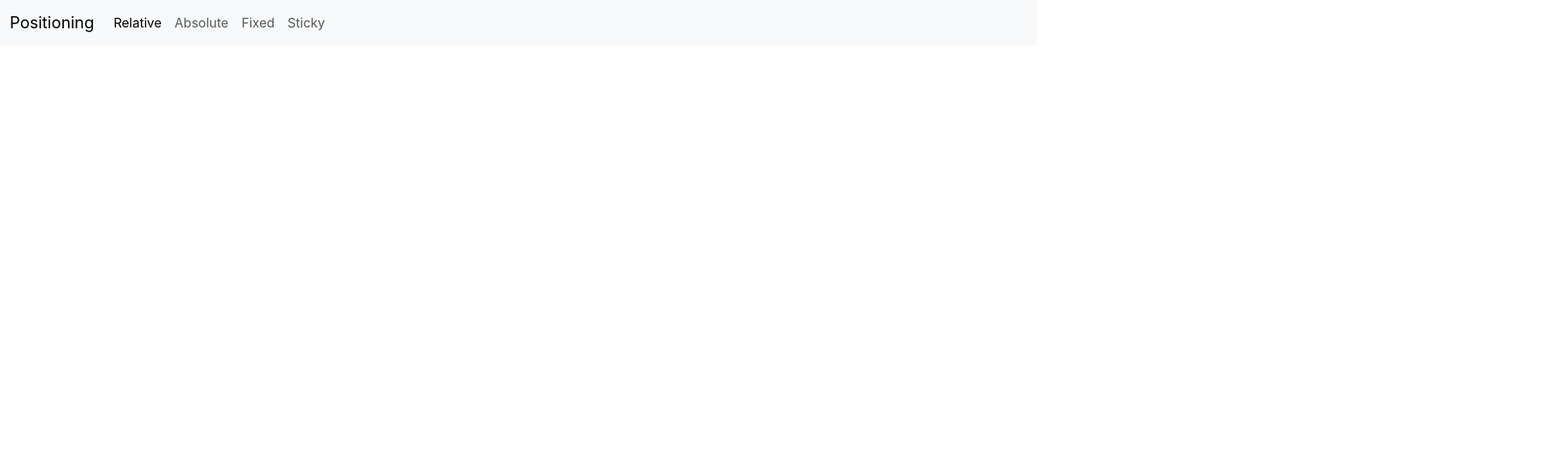
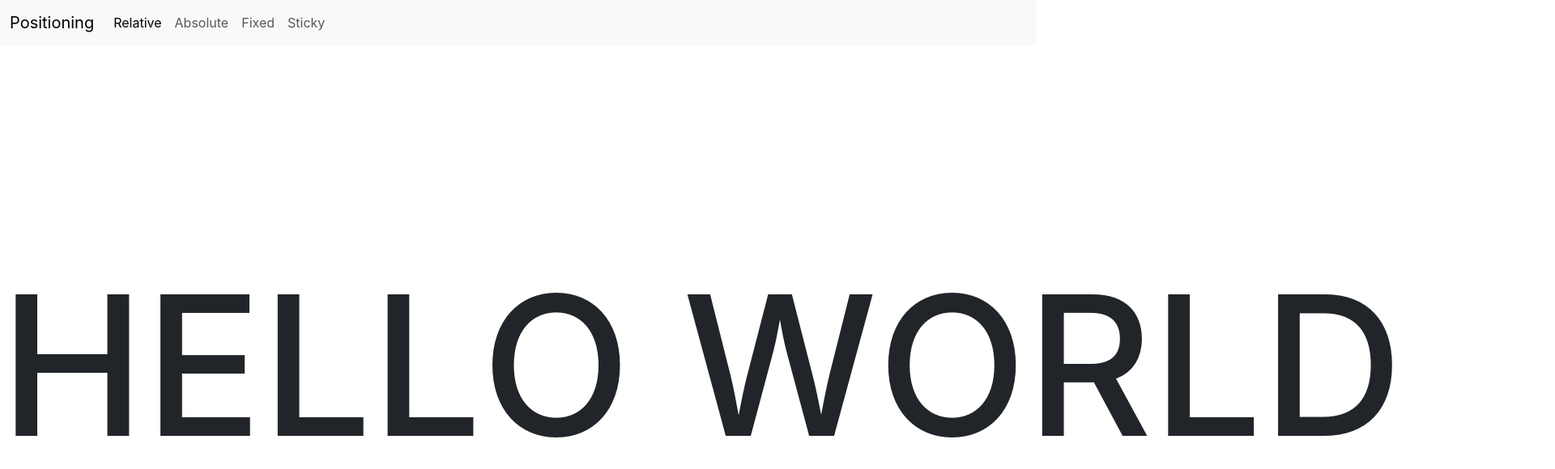
Before and after one commit to leonsuaren/position-property, a React (Create React App) app: page /sticky in a window 1280 px wide. Shown: the top 580 px of the page at 81% size, 1920 px wide, since content can reach past the window. Built offline with nearby package versions, Linux system fonts and the light colour scheme.

Commit message:
write down the problem and possible solution

```diff
--- a/src/App.js
+++ b/src/App.js
@@ -1,10 +1,18 @@
+import { BrowserRouter as Router, Routes, Route } from 'react-router-dom';
 import './App.css';
+
 import { Navbar } from './components/navbar';
+import { Sticky } from './views/sticky';
 
 function App() {
   return (
     <div className="App">
+    <Router>
       <Navbar />
+        <Routes>
+          <Route path='/sticky' element={<Sticky />} />
+        </Routes>
+      </Router>
     </div>
   );
 }
--- a/src/components/navbar/Navbar.jsx
+++ b/src/components/navbar/Navbar.jsx
@@ -1,26 +1,27 @@
 import React from 'react';
+import { Link } from 'react-router-dom';
 
 export const Navbar = () => {
   return (
-    <nav class="navbar navbar-expand-lg bg-body-tertiary">
-      <div class="container-fluid">
-        <a class="navbar-brand" href="#">Positioning</a>
-        <button class="navbar-toggler" type="button" data-bs-toggle="collapse" data-bs-target="#navbarNav" aria-controls="navbarNav" aria-expanded="false" aria-label="Toggle navigation">
-          <span class="navbar-toggler-icon"></span>
+    <nav className="navbar navbar-expand-lg bg-body-tertiary">
+      <div className="container-fluid">
+        <a className="navbar-brand" href="#">Positioning</a>
+        <button className="navbar-toggler" type="button" data-bs-toggle="collapse" data-bs-target="#navbarNav" aria-controls="navbarNav" aria-expanded="false" aria-label="Toggle navigation">
+          <span className="navbar-toggler-icon"></span>
         </button>
-        <div class="collapse navbar-collapse" id="navbarNav">
-          <ul class="navbar-nav">
-            <li class="nav-item">
-              <a class="nav-link active" aria-current="page" href="#">Relative</a>
+        <div className="collapse navbar-collapse" id="navbarNav">
+          <ul className="navbar-nav">
+            <li className="nav-item">
+              <Link className="nav-link active" aria-current="page" >Relative</Link>
             </li>
-            <li class="nav-item">
-              <a class="nav-link" href="#">Absolute</a>
+            <li className="nav-item">
+              <a className="nav-link" href="#">Absolute</a>
             </li>
-            <li class="nav-item">
-              <a class="nav-link" href="#">Fixed</a>
+            <li className="nav-item">
+              <a className="nav-link" href="#">Fixed</a>
             </li>
-            <li class="nav-item">
-              <a class="nav-link" href="#">Sticky</a>
+            <li className="nav-item">
+              <Link className="nav-link" to='/sticky'>Sticky</Link>
             </li>
           </ul>
         </div>
--- /dev/null
+++ b/src/views/sticky/Sticky.jsx
@@ -0,0 +1,37 @@
+import React from 'react';
+import './styles.css';
+
+/**
+ * Usando la propiedad Sticky, colocar la frase "Hello World" en el centro de la pantalla por medio de desplazar la pantalla de izquierda a derecha
+ * cada letra de la frase en cuestion debera de irse colocando en el lado izquierdo de la pantalla de forma que una a una vayan formando la frase completa,
+ * es decir, la pantalla debera estar en blanco y por medio de el desplazamiento de la pantalla de izquierda a derecha deberan de ir apareciendo cada una de las letras de la
+ * frase en cuestion, en este caso, primero debera aparecer la letra "H" y al momento de llegar al lado mas ala izquierda de la pantalla esta letra se debera de detener
+ * y subsecuentemente le seguira la letra "e", asi sucesivamente hasta llegar a la ultima letra.
+ */
+
+/**
+ * PASOS A SEGUIR
+ * lograr que la pantalla tenga las dimanesiones necesarias horizontalmente para contener la frase separando las letras entre se lo suficiente para no aparacer si no hasta que su letra
+ * predecesora se detenga
+ * Colocar en el centro de la pantalla el elemento que contendra la frase y darle la dimensiones correspondientes
+ * Separar la frase en letras para individualmente colocarlas en la posicion deseada
+ * darle a las letras pariencia y dimensiones similares
+ */
+
+export const Sticky = () => {
+  return (
+    <div className='main-contaniner'>
+      <h1 className='frase-style'>H</h1>
+      <h1 className='frase-style'>E</h1>
+      <h1 className='frase-style'>L</h1>
+      <h1 className='frase-style'>L</h1>
+      <h1 className='frase-style'>O</h1>
+      <h1 className='frase-style'> &nbsp;</h1>
+      <h1 className='frase-style'>W</h1>
+      <h1 className='frase-style'>O</h1>
+      <h1 className='frase-style'>R</h1>
+      <h1 className='frase-style'>L</h1>
+      <h1 className='frase-style'>D</h1>
+    </div>
+  )
+}
--- /dev/null
+++ b/src/views/sticky/index.js
@@ -0,0 +1 @@
+export { Sticky } from './Sticky';
--- /dev/null
+++ b/src/views/sticky/styles.css
@@ -0,0 +1,10 @@
+.main-contaniner {
+  display: flex;
+  align-items: center;
+  height: 100vh;
+  width: 5000px;
+}
+
+.frase-style {
+  font-size: 15rem;
+}
```
